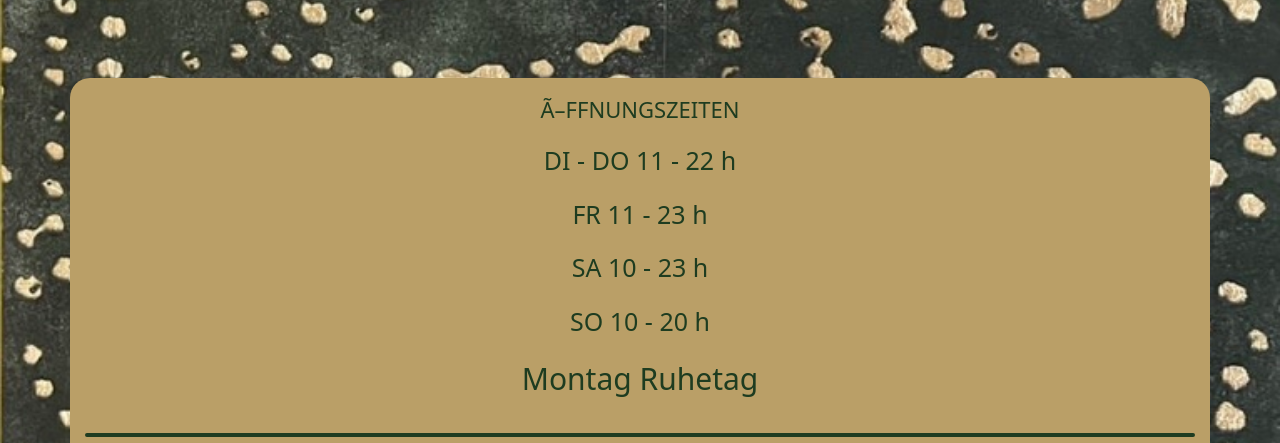
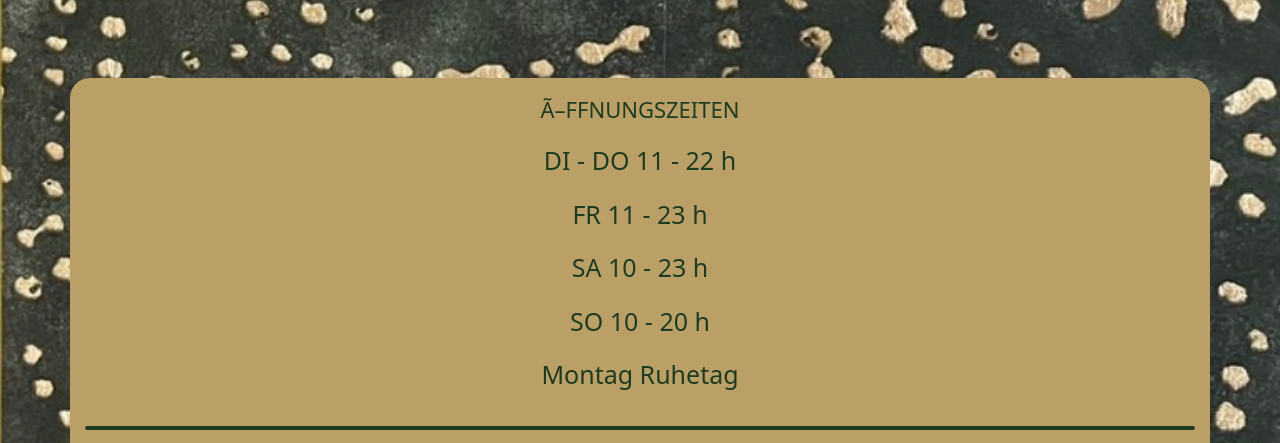
Before and after one commit to ChDvJ/vino, a plain HTML site: page index.html in a window 1280 px wide. Shown: the part 322-765 px from the top of the page. Drawn offline with Linux system fonts and the light colour scheme.

Commit message:
Update Style.css

```diff
--- a/css/Style.css
+++ b/css/Style.css
@@ -42,17 +42,17 @@ a{
     font-size: 22px;
 
 }
-.zeit, .zeit1 , .zeit2 , .zeit3 , .zeit4{
+.zeit, .zeit1 , .zeit2 , .zeit3 , .zeit4 , .Ruhe{
     color: #1E3C20;
     font-family: system-ui, -apple-system, BlinkMacSystemFont, 'Segoe UI', Roboto, Oxygen, Ubuntu, Cantarell, 'Open Sans', 'Helvetica Neue', sans-serif;
     font-size: 25px;
 }
 
-.Ruhe{
+/* .Ruhe{
     color: #1E3C20;
     font-family: system-ui, -apple-system, BlinkMacSystemFont, 'Segoe UI', Roboto, Oxygen, Ubuntu, Cantarell, 'Open Sans', 'Helvetica Neue', sans-serif;
     font-size: 30px;
-}
+} */
 footer{
     display: flex;
     flex-wrap: wrap;
```
